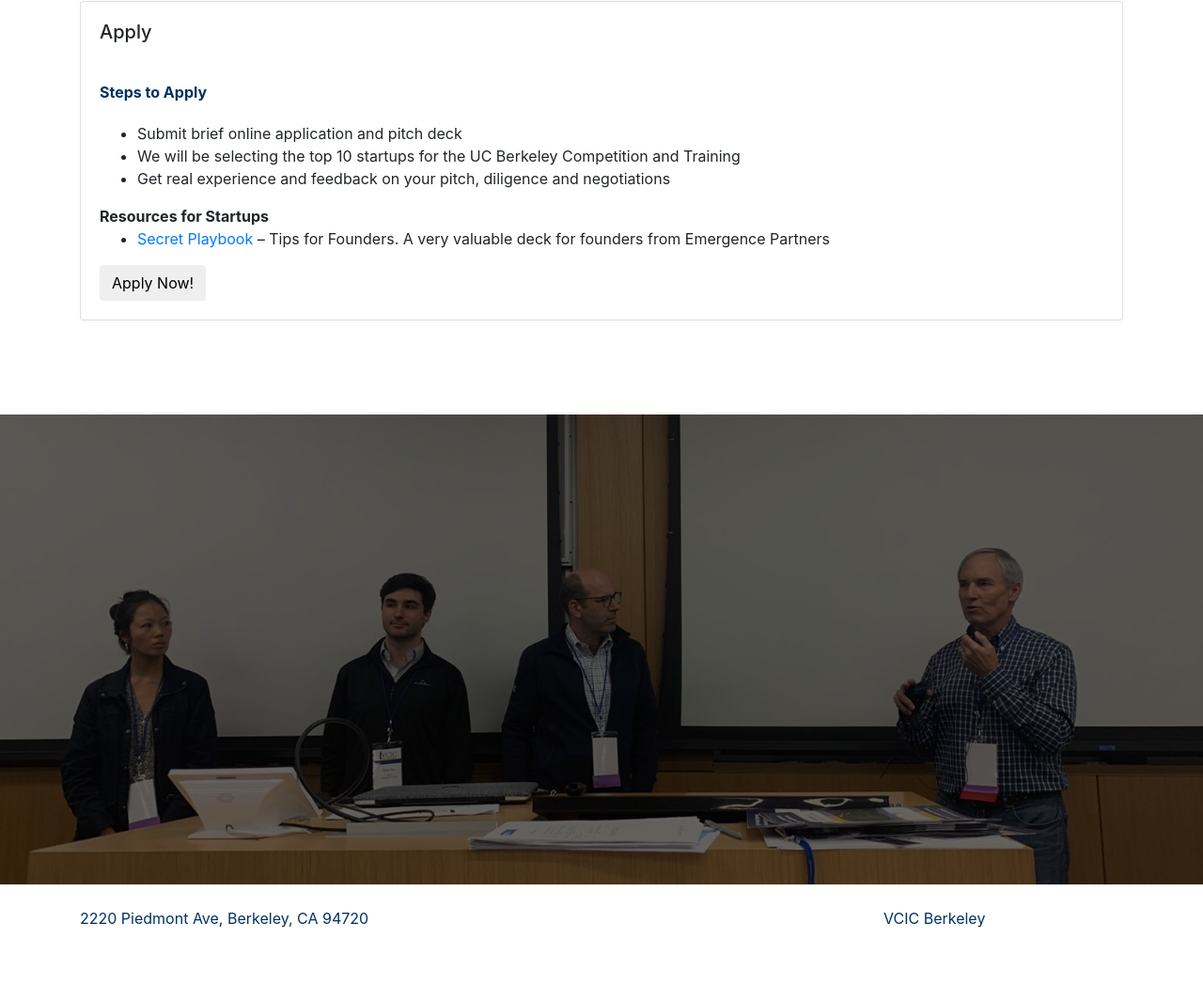
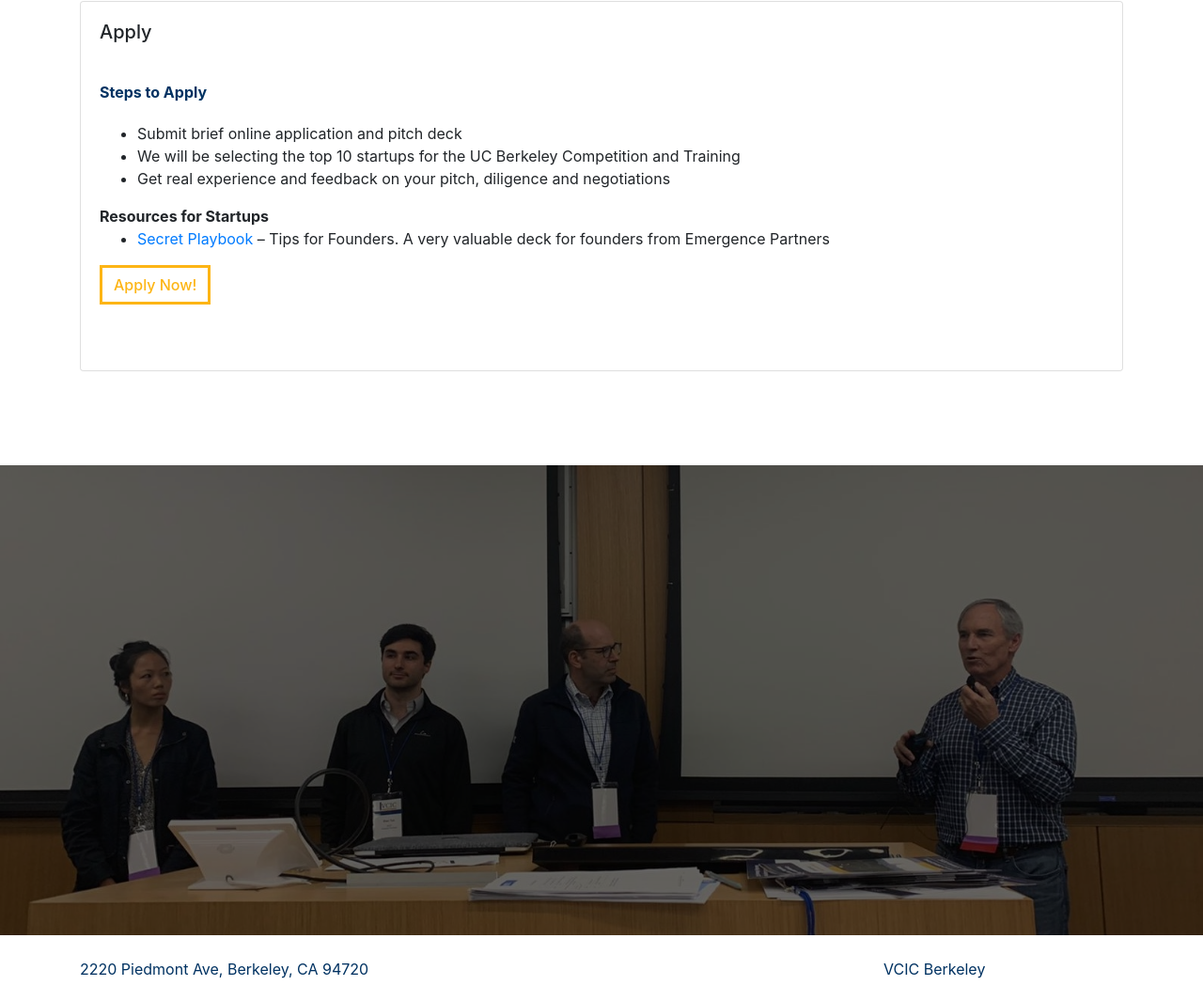
Before and after one commit to rajavi-mishra/vcic, a plain HTML site: page startups.html in a window 1280 px wide. Shown: the part 1576-2641 px from the top of the page at 94% size. Before the commit the page ends 2587 px from the top, so only its background shows below. Drawn offline with nearby package versions, Linux system fonts and the light colour scheme.

Commit message:
Update main.css

```diff
--- a/css/main.css
+++ b/css/main.css
@@ -380,3 +380,21 @@ nav .navbar-nav .nav-item-active .nav-link {
     z-index: 2;
     padding: 200px;
 }
+#filler-two-about button {
+  color: #FDB515;
+  font-weight: 500;
+  border-radius: 0;
+  border-width: 3px;
+  border-color: #FDB515;
+  background-color: rgba(265, 265, 265, 0.1);
+  margin-bottom: 50px;
+}
+#filler-two-about  button:hover {
+  color: #003262;
+  background-color: #FDB515;
+  font-weight: 500;
+  border-radius: 0;
+  border-width: 3px;
+  border-color: #FDB515;
+  margin-bottom: 50px;
+}
```
